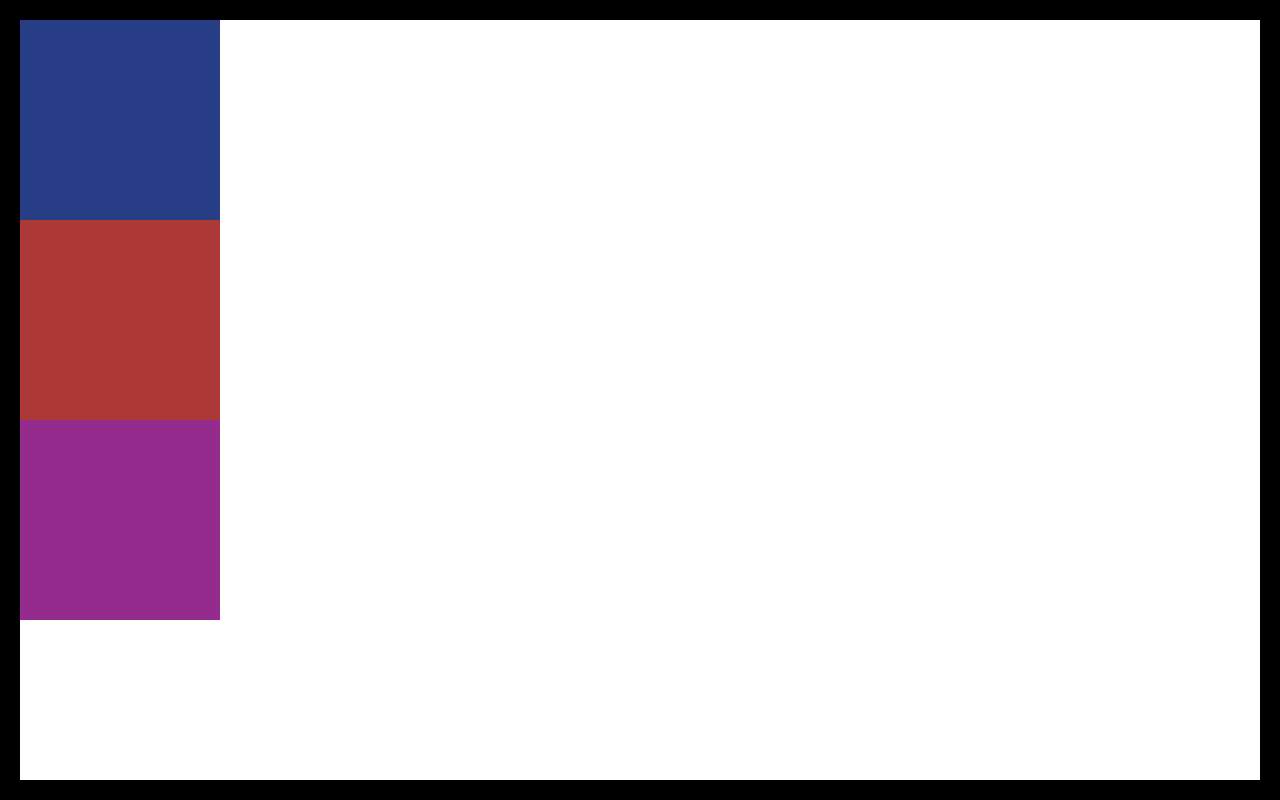
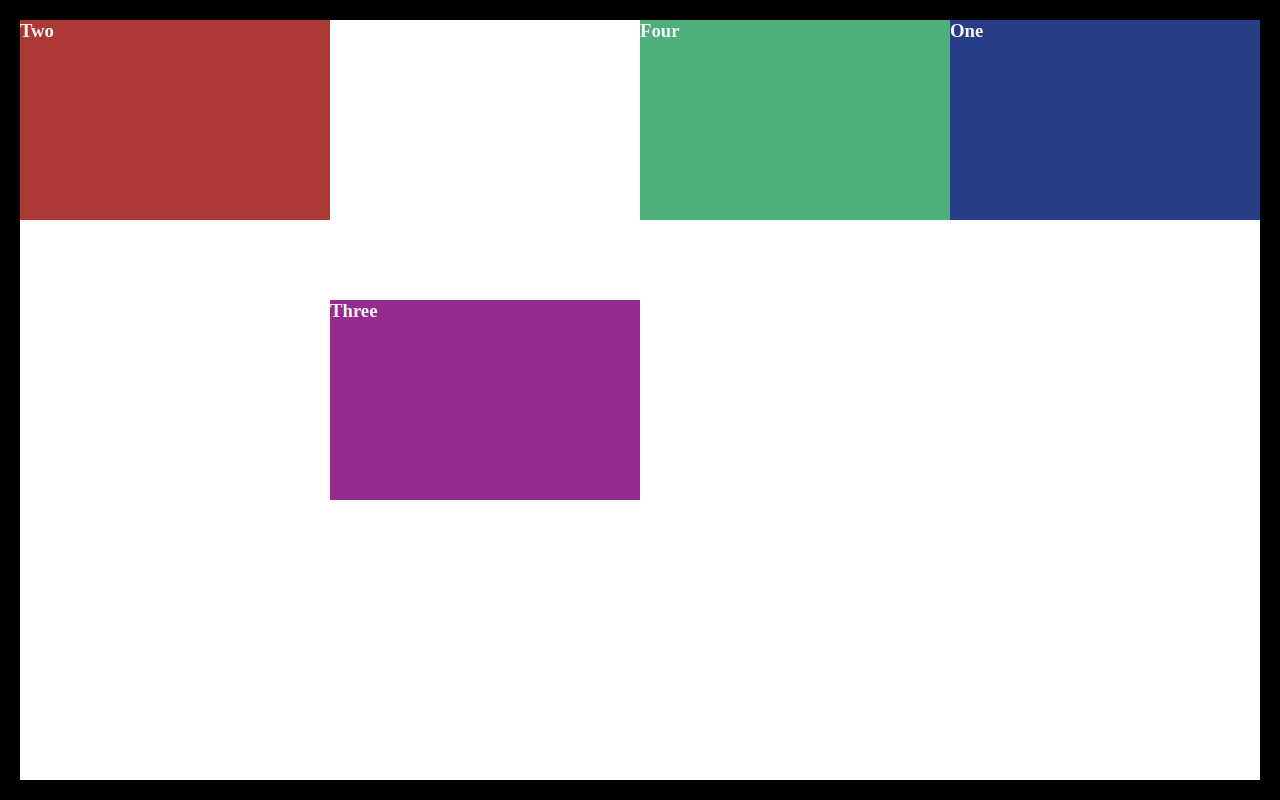
Before and after one commit to jchukwuezi/technologies, a plain HTML site: page CSS/flexbox/dev-ed-tutorial/index.html in a window 1280 px wide. Drawn offline with Linux system fonts and the light colour scheme.

Commit message:
Finished flexbox tutorial

```diff
--- a/CSS/flexbox/dev-ed-tutorial/index.html
+++ b/CSS/flexbox/dev-ed-tutorial/index.html
@@ -9,16 +9,21 @@
 <body>
     <div class="parent">
         <div class="child-1">
-
+            <h3>One</h3>
         </div>
 
         <div class="child-2">
-
+            <h3>Two</h3>
         </div>
 
         <div class="child-3">
+            <h3>Three</h3>
+        </div>
 
+        <div class="child-4">
+            <h3>Four</h3>
         </div>
+
     </div>
 </body>
 </html>
--- a/CSS/flexbox/dev-ed-tutorial/style.css
+++ b/CSS/flexbox/dev-ed-tutorial/style.css
@@ -2,28 +2,71 @@
     box-sizing: border-box;
     margin: 0;
     padding: 0;
+    color: #f5f5f5;
 }
 
 
 .parent{
     height: 100vh;
     border: 20px solid rgb(0,0,0);
+    display: flex; /*creating the flex layout*/
+
+    /*justifying content: flex-start, center, flex-end */
+    /*justify-content: center;*/
+
+    /*adding space between children: space evenly, space-around*/
+    /*justify-content: space-around;*/
+
+    /* align-items: flex-start, center, flex-end */
+    /*align-items: center;*/
+
+    /*flex-direction: column, row*/
+    flex-wrap: wrap;
+
+    /*align-content: the way content flows when it hits next line*/
+    /*flex-start, flex-end, center*/
+    /*align-content: space-around;*/
+
+    /*align-items: baseline; will align all of the text in the items */
+    /*flex-flow: column wrap; */
 }
 
 .child-1{
     width: 200px;
     height: 200px;
     background: rgb(39,61,134);
+    /*order: modifies order of position of child. Higher the number, closer to last element*/
+    order: 1;
+    flex: 1 1 250px;
 }
 
 .child-2{
     width: 200px;
     height: 200px;
     background: rgb(172,57,53);
+    /*takes available space left and makes child element that size*/
+    flex: 1 1 250px
 }
 
 .child-3{
     width: 200px;
     height: 200px;
     background: rgb(149,43,140);
+    flex: 1 1 250px;
+    align-self: center;
 }
+
+.child-4{
+    width: 200px;
+    height: 200px;
+    background: rgba(77, 175, 124);
+    flex: 1 1 250px;
+}
+
+/* messing around with media queries:
+@media only screen and (max-width: 600px){
+    .parent{
+        flex-direction: column-reverse;
+    }
+}
+ */
```
